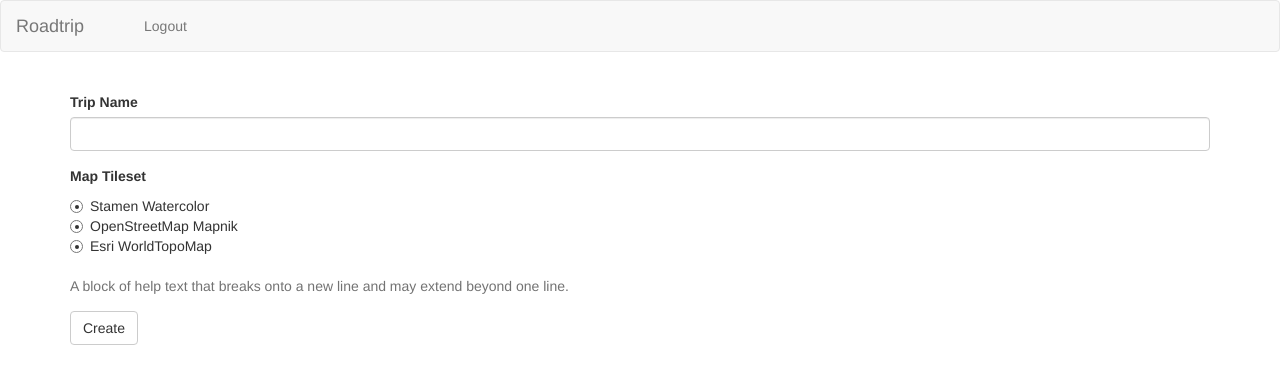
After one commit to lhansford/Roadtrip, a Flask app: template roadtrip/templates/trip_settings.html in a window 1280 px wide. The commit adds this page. Shown: the top 384 px of the page. Run offline with Flask 2, Linux system fonts and the light colour scheme; the template is opened without the code that fills it: values that come from a table or form of the project are taken from there, others are empty; some libraries are stand-ins or nearby versions.

Commit message:
Added trip settings page and ability to change map tilesets.

```diff
--- a/roadtrip/forms.py
+++ b/roadtrip/forms.py
@@ -2,7 +2,7 @@ from datetime import datetime
 
 from flask import flash
 from flask.ext.wtf import Form
-from wtforms import TextField, FieldList, FormField, DateField
+from wtforms import TextField, FieldList, FormField, DateField, RadioField
 from wtforms.validators import Required, Length, Optional
 
 class DestinationForm(Form):
@@ -32,3 +32,11 @@ class TripForm(Form):
 			flash("The date you selected is invalid.")
 			return False
 		return True
+
+class TripSettingsForm(Form):
+	name = TextField('Name', validators = [Required(), Length(max=255)])
+	tileset = RadioField('Tileset', choices=[
+		('Stamen.Watercolor','Stamen Watercolor'),
+		('OpenStreetMap.Mapnik','OpenStreetMap Mapnik'),
+		('Esri.WorldTopoMap','Esri WorldTopoMap'),
+	])
--- a/roadtrip/templates/base.html
+++ b/roadtrip/templates/base.html
@@ -20,6 +20,9 @@
         <ul class="nav navbar-nav navbar-left">
           <li><a href="#">{{user.email}}</a></li>
           <li><a href="/logout">Logout</a></li>
+          {% if trip %}
+          <li><a href="/trip/{{ trip.id }}/settings">Trip Settings</a></li>
+          {% endif %}
         </ul>
       </div>
     </nav>
--- a/roadtrip/templates/trip.html
+++ b/roadtrip/templates/trip.html
@@ -71,10 +71,12 @@
 
 		var active = $('.trip-all');
 		var tripData = {{ trip_data | tojson }};
+		var tilesets = {{ trip.get_tilesets() | tojson }};
 		var totalRoute = {{ total_route | tojson }};
 		var map = L.map('map').setView(totalRoute.centroid, totalRoute.zoom);
 
-		L.tileLayer.provider('Esri.WorldTopoMap').addTo(map);
+		// The following line will need to change when selecting multiple tilesets is enabled.
+		L.tileLayer.provider(tilesets[0]).addTo(map);
 
 		//Add route to map
 		var polyline = L.polyline(totalRoute.route, {color: 'red'}).addTo(map);
--- /dev/null
+++ b/roadtrip/templates/trip_settings.html
@@ -0,0 +1,22 @@
+{% extends "base.html" %}
+{% block content %}
+	<div class="row">
+		<div class="col-md-12">
+			<h1>{{ trip.name }}</h1>
+			<form action="" method="post" name="trip">
+				{{form.hidden_tag()}}
+				<div class="form-group">
+					<label for="name">Trip Name</label>
+					{{ form.name(maxlength="255", class="form-control") }}
+				</div>
+				<div class="form-group">
+					<label for="tileset">Map Tileset
+						{{ form.tileset(class="radio") }}
+					</label>
+					<span class="help-block">A block of help text that breaks onto a new line and may extend beyond one line.</span>
+				</div>
+				<button type="submit" class="btn btn-default">Create</button>
+			</form>
+		</div>
+	</div>
+{% endblock %}
```
Also changed, not shown: roadtrip/models.py (+8 -0 lines), roadtrip/views.py (+21 -2 lines).
